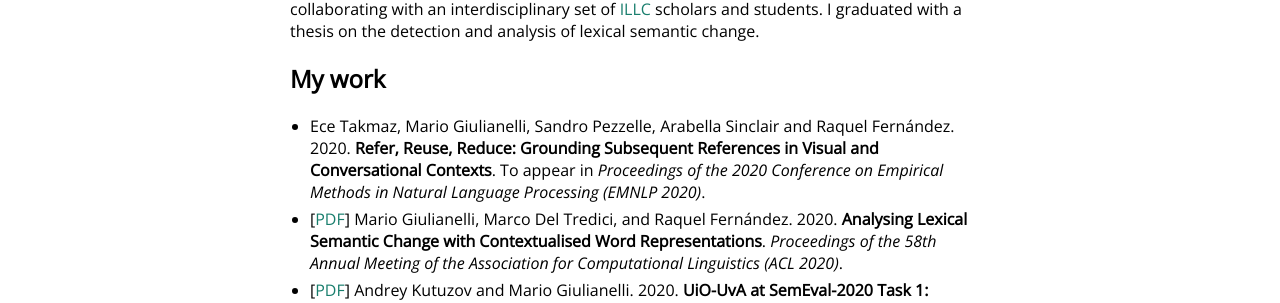
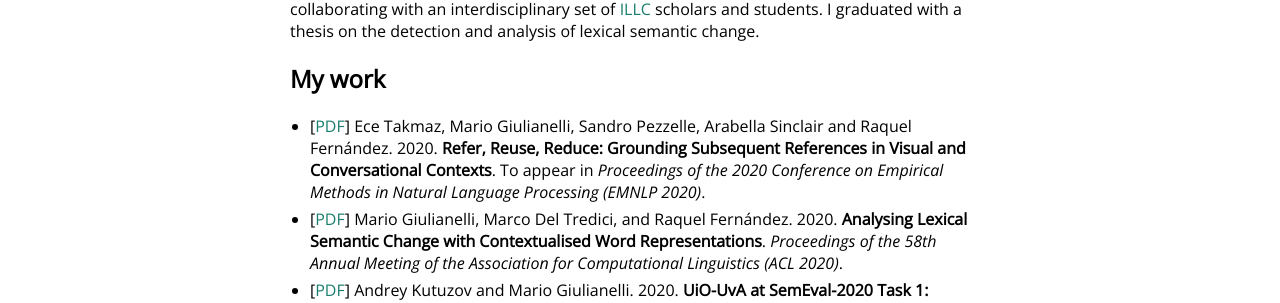
Before and after one commit to glnmario/glnmario.github.io, a Jekyll site: the page built from index.md, in a window 1280 px wide. Shown: the part 596-899 px from the top of the page. Built offline with Jekyll 4.4.1, drawn with Linux system fonts in a browser that asks for light colours.

Commit message:
Update index.md

```diff
--- a/index.md
+++ b/index.md
@@ -24,7 +24,7 @@
 
 
 ## My work
-- Ece Takmaz, Mario Giulianelli, Sandro Pezzelle, Arabella Sinclair and Raquel Fernández. 2020. **Refer, Reuse, Reduce: Grounding Subsequent References in Visual and Conversational Contexts**. To appear in _Proceedings of the 2020 Conference on Empirical Methods in Natural Language Processing (EMNLP 2020)_.
+- [[PDF](https://www.aclweb.org/anthology/2020.emnlp-main.353/)] Ece Takmaz, Mario Giulianelli, Sandro Pezzelle, Arabella Sinclair and Raquel Fernández. 2020. **Refer, Reuse, Reduce: Grounding Subsequent References in Visual and Conversational Contexts**. To appear in _Proceedings of the 2020 Conference on Empirical Methods in Natural Language Processing (EMNLP 2020)_.
 - [[PDF](https://www.aclweb.org/anthology/2020.acl-main.365/)] Mario Giulianelli, Marco Del Tredici, and Raquel Fernández. 2020. **Analysing Lexical Semantic Change with Contextualised Word Representations**. _Proceedings of the 58th Annual Meeting of the Association for Computational Linguistics (ACL 2020)_.
 - [[PDF](https://arxiv.org/abs/2005.00050)] Andrey Kutuzov and Mario Giulianelli. 2020. **UiO-UvA at SemEval-2020 Task 1: Contextualised Embeddings for Lexical Semantic Change Detection**. To appear in the _Proceedings of the 14th International Workshop on Semantic Evaluation (SemEval 2020)_.
 - [[PDF](https://www.aclweb.org/anthology/W18-5426/)] Mario Giulianelli, Jacqueline Harding, Florian Mohnert, Dieuwke Hupkes, and Willem Zuidema. 2018. **Under the Hood: Using Diagnostic Classifiers to Investigate and Improve how Language Models Track Agreement Information**. _Best Paper Award at 1st Workshop on Analyzing and Interpreting Neural Networks for NLP (EMNLP 2018)_.
```
